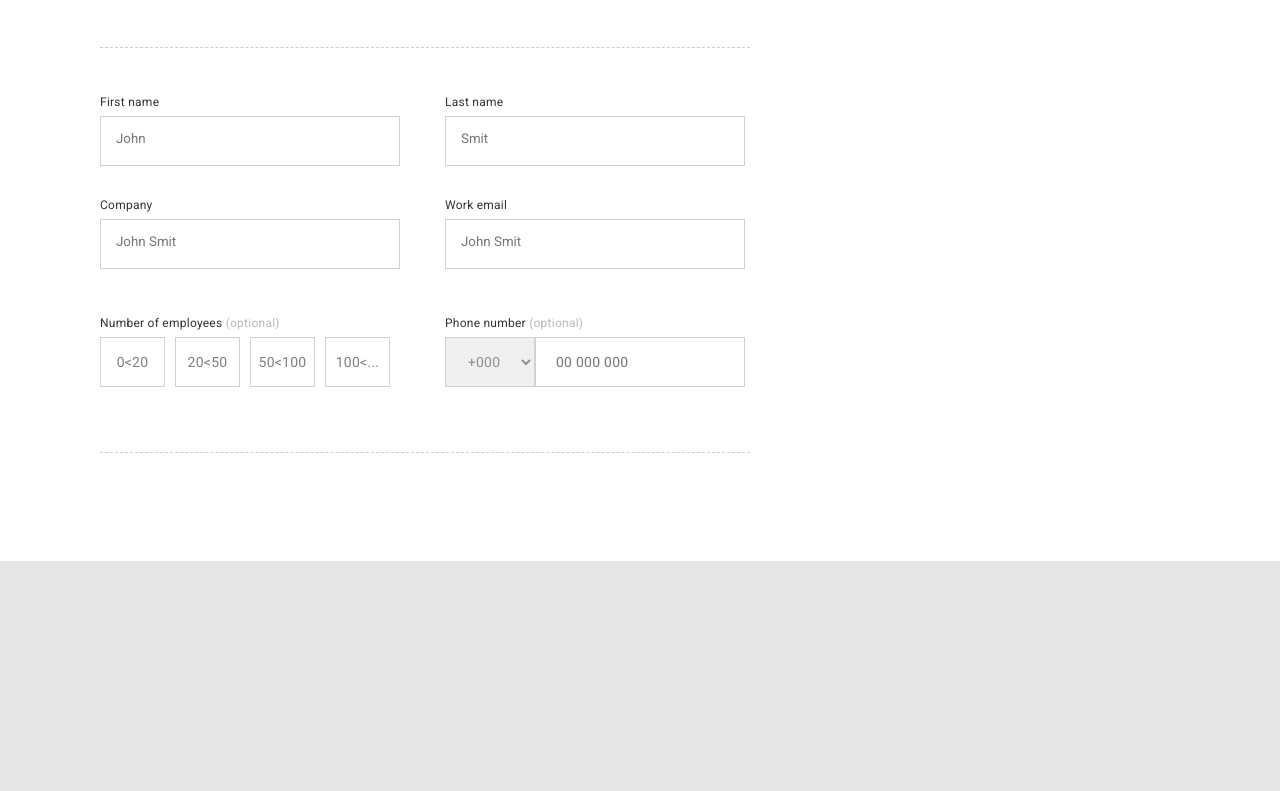
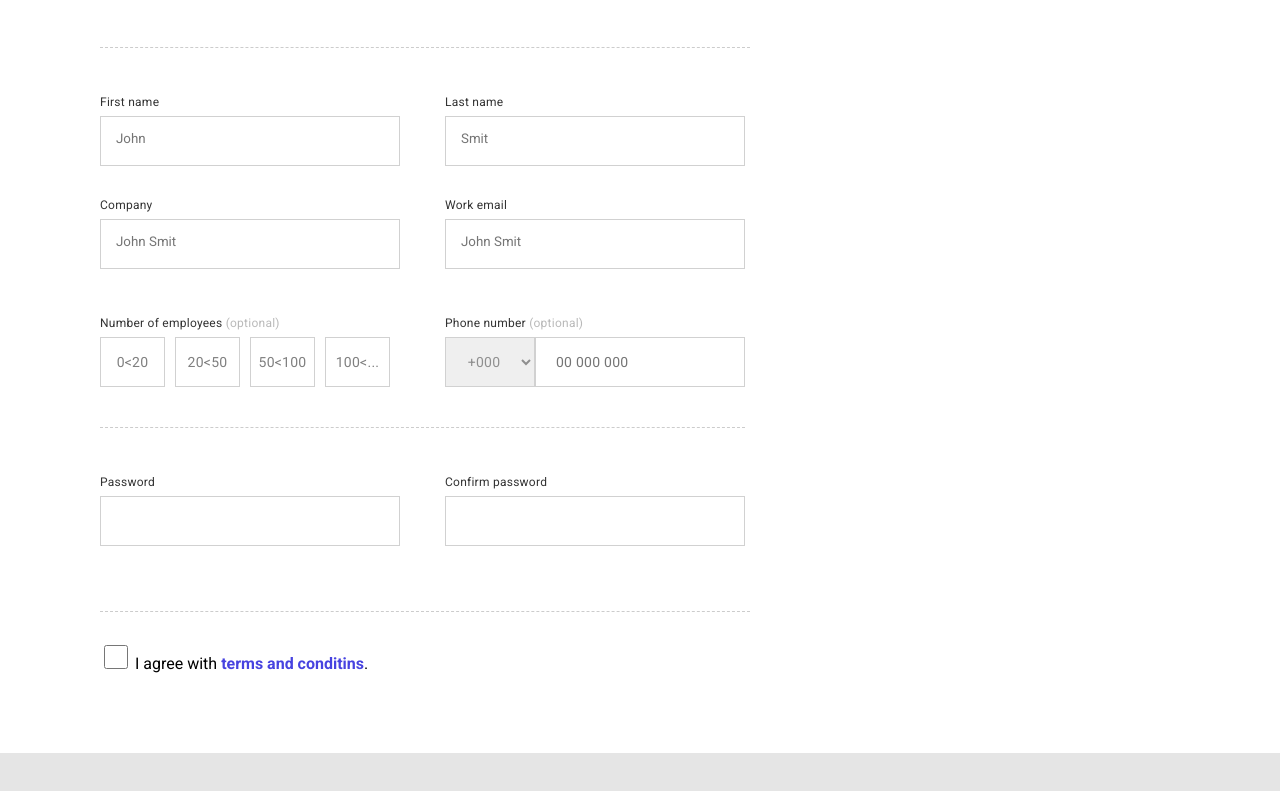
Before and after one commit to Qkston/qkston.github.io, a plain HTML site: page makets/Registration flow/index.html in a window 1280 px wide. Shown: the part 329-1120 px from the top of the page. Before the commit the page ends 930 px from the top, so only its background shows below. Drawn offline with Linux system fonts and the light colour scheme.

Commit message:
Finishing up the form layout

```diff
--- a/makets/Registration flow/index.html
+++ b/makets/Registration flow/index.html
@@ -61,7 +61,7 @@
 					</label>
 
 					<!-- Optional section -->
-					<div class="main-form-optional">
+					<section class="main-form-optional">
 						<!-- Number of employees -->
 						<label for="employees" class="main-form-label main-form-label-left">
 							Number of employees <small class="main-form-optional-small">(optional)</small>
@@ -89,8 +89,30 @@
 								<input type="text" name="phone-number" placeholder="00 000 000" class="main-form-input main-form-optional-inputs-phone" />
 							</div>
 						</label>
+					</section>
+
+					<!-- Section for password -->
+					<section class="main-form-passwords">
+						<!-- Password -->
+						<label for="password" class="main-form-label main-form-label-left">
+							Password
+							<input type="password" name="password" required class="main-form-input" />
+						</label>
+
+						<!-- Confirm password -->
+						<label for="confirm-password" class="main-form-label">
+							Confirm password
+							<input type="password" name="confirm-password" required class="main-form-input" />
+						</label>
+					</section>
+				</form>
+
+				<section class="main-register-btn">
+					<div class="main-register-btn-checkbox">
+						<input class="main-register-btn-checkbox-input" type="checkbox" />
+						<span class="main-register-btn-checkbox-text">I agree with <a href="#">terms and conditins</a>.</span>
 					</div>
-				</form>
+				</section>
 			</main>
 			<!-- Right side image -->
 			<aside class="image"></aside>
--- a/makets/Registration flow/styles/style.scss
+++ b/makets/Registration flow/styles/style.scss
@@ -17,11 +17,17 @@ body {
 	background: $body-bg;
 }
 
+a {
+	color: $blue;
+	font-weight: 700;
+	text-decoration: none;
+}
+
 .wrap {
 	display: block;
 	margin: 40px auto;
 	width: 1440px;
-	height: 850px;
+	// height: 850px;
 	background: $light;
 
 	.main {
@@ -70,12 +76,6 @@ body {
 				font-size: 14px;
 				line-height: 28px;
 				letter-spacing: 0.25px;
-
-				a {
-					color: $blue;
-					font-weight: 700;
-					text-decoration: none;
-				}
 			}
 		}
 
@@ -122,7 +122,7 @@ body {
 			// Syles for optional section
 			&-optional {
 				display: flex;
-				margin-top: 15px;
+				margin: 15px 0 40px 0;
 
 				// #region Optional section
 				&-small {
@@ -174,6 +174,7 @@ body {
 					}
 
 					&-phone {
+						margin: 0;
 						padding: 20px 0 20px 20px;
 						width: 210px;
 						color: rgba($color: $dark, $alpha: 0.4);
@@ -186,10 +187,33 @@ body {
 
 				// #endregion
 			}
+
+			&-passwords {
+				display: flex;
+				padding-top: 40px;
+				border-top: 1px dashed rgba($color: $dark, $alpha: 0.2);
+			}
 		}
 
 		// #endregion
 
+		&-register-btn {
+			display: flex;
+			justify-content: space-between;
+			align-items: center;
+			padding-top: 30px;
+
+			&-checkbox {
+				&-input {
+					width: 24px;
+					height: 24px;
+					background: $light;
+					border: 1px solid $form-input-border;
+					box-sizing: border-box;
+				}
+			}
+		}
+
 		// #endregion
 	}
 }
```
Also changed, not shown: makets/Registration flow/styles/style.css, 1 other file.
